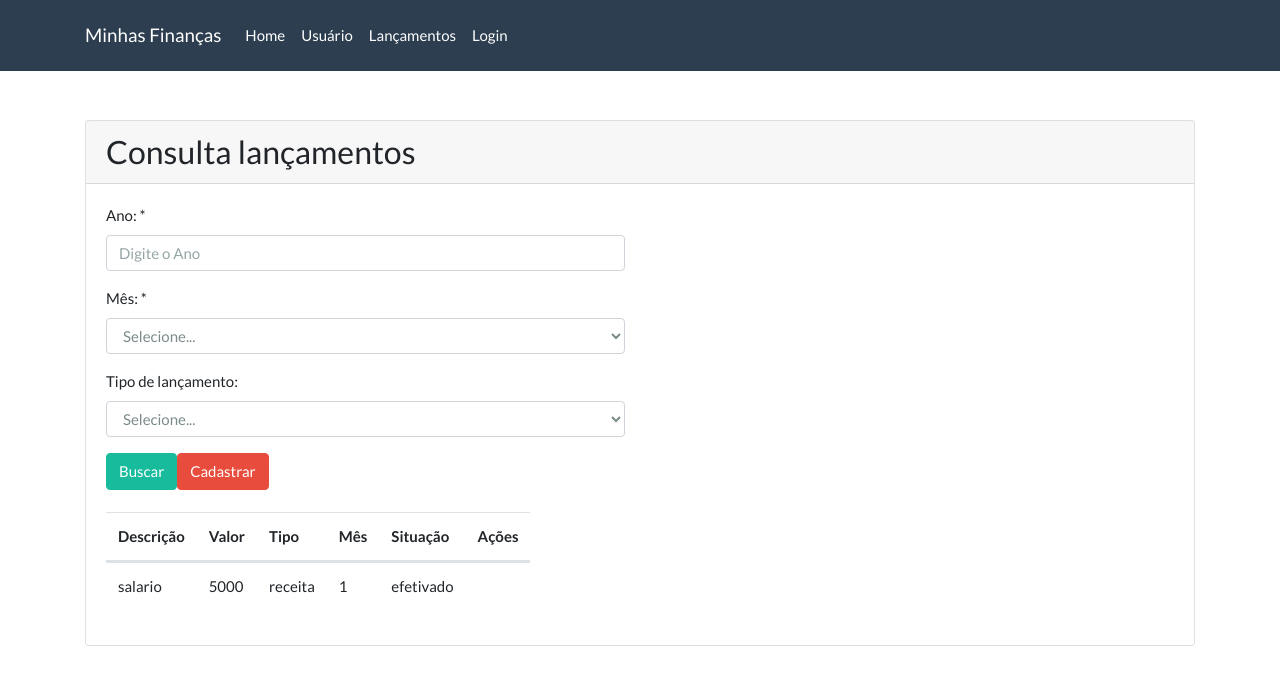
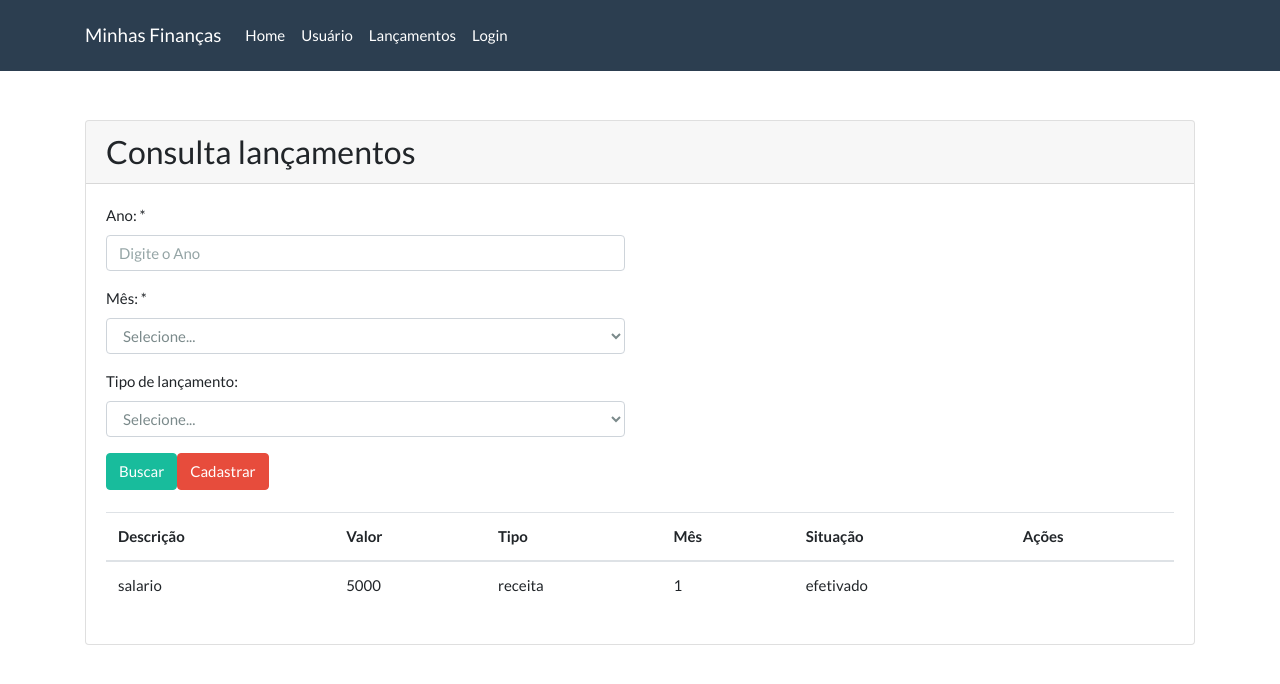
Before and after one commit to gilsonTSC/app-finan-a, a React (Create React App) app: page /#/consulta-lancamentos in a window 1280 px wide. Shown: the top 684 px of the page. Built offline with nearby package versions, Linux system fonts and the light colour scheme.

Commit message:
Correção na view de consulta lançamento

```diff
--- a/src/views/lancamentos/consulta-lancamentos.js
+++ b/src/views/lancamentos/consulta-lancamentos.js
@@ -31,7 +31,7 @@ class ConsultaLancamentos extends React.Component {
         ]
 
         const lancamento = [
-            {descricao: 'salario', valor: 5000, mes: 1, tipo: 'receita', status: 'efetivado'}
+            {id: 1, descricao: 'salario', valor: 5000, mes: 1, tipo: 'receita', status: 'efetivado'}
         ]
 
         return (
--- a/src/views/lancamentos/lancamentosTable.js
+++ b/src/views/lancamentos/lancamentosTable.js
@@ -15,7 +15,7 @@ export default props => {
         )
     })
     return (
-        <div className="table table-hover">
+        <table className="table table-hover">
             <thead>
                 <tr>
                     <th scope="col">Descrição</th>
@@ -29,6 +29,6 @@ export default props => {
             <tbody>
                 {rows}
             </tbody>
-        </div>
+        </table>
     )
 }
```
